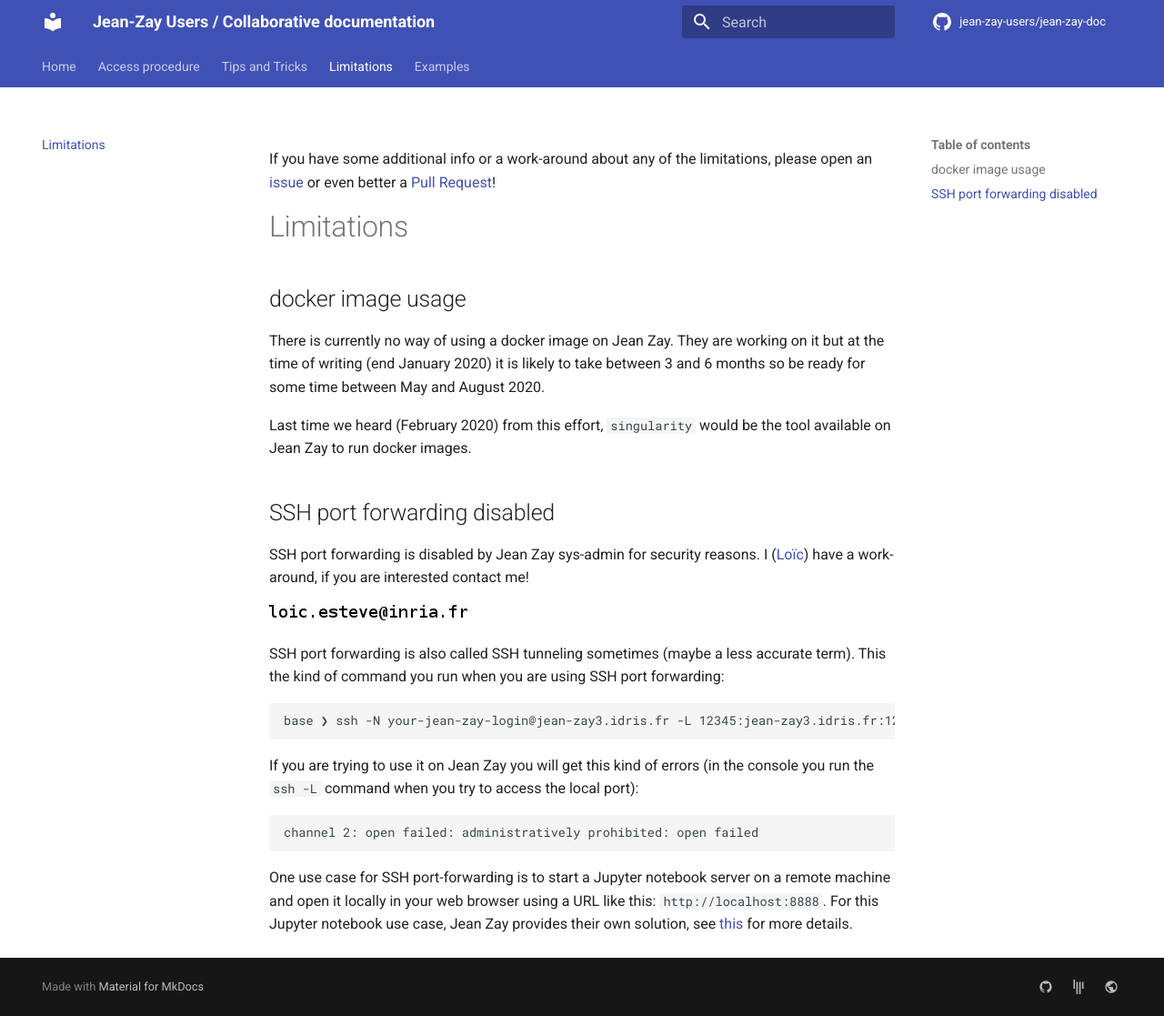
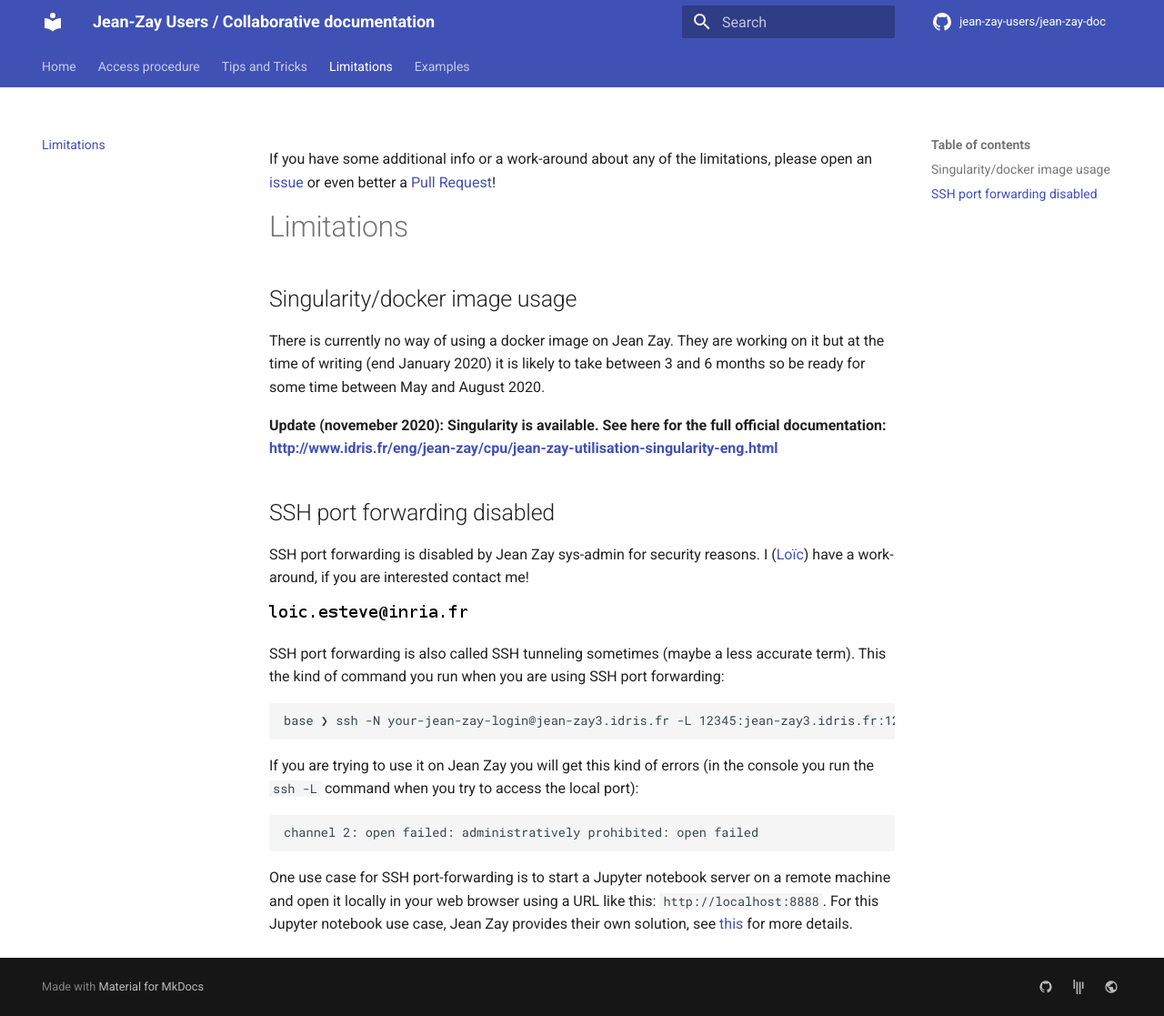
Before and after one commit to jean-zay-users/jean-zay-doc, an MkDocs documentation site: the page built from docs/limitations.md, in a window 1280 px wide and 1117 px high. Shown: the whole window at 91% size. Built offline with MkDocs 1.6.1 and Material for MkDocs 9.7.7, drawn with Linux system fonts in a browser that asks for light colours; comment, search, counter and statistics services are not loaded.

Commit message:
Add link to singularity documentation

```diff
--- a/docs/limitations.md
+++ b/docs/limitations.md
@@ -4,14 +4,15 @@
 
 # Limitations
 
-## docker image usage
+## Singularity/docker image usage
 
 There is currently no way of using a docker image on Jean Zay. They are working
 on it but at the time of writing (end January 2020) it is likely to take
 between 3 and 6 months so be ready for some time between May and August 2020.
 
-Last time we heard (February 2020) from this effort, `singularity` would be the
-tool available on Jean Zay to run docker images.
+**Update (novemeber 2020): Singularity is available. See here for the full
+official documentation:
+http://www.idris.fr/eng/jean-zay/cpu/jean-zay-utilisation-singularity-eng.html**
 
 ## SSH port forwarding disabled
 
```
